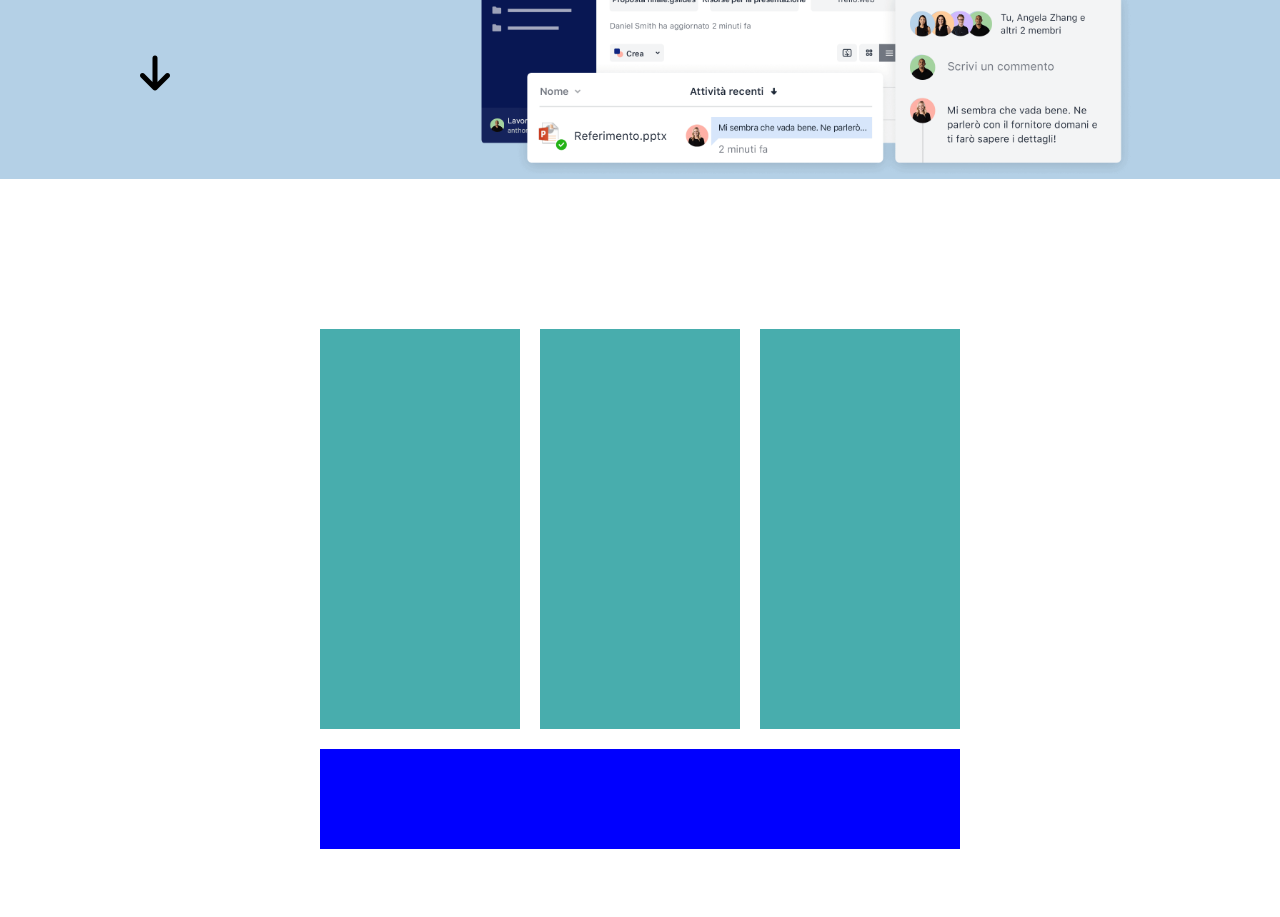
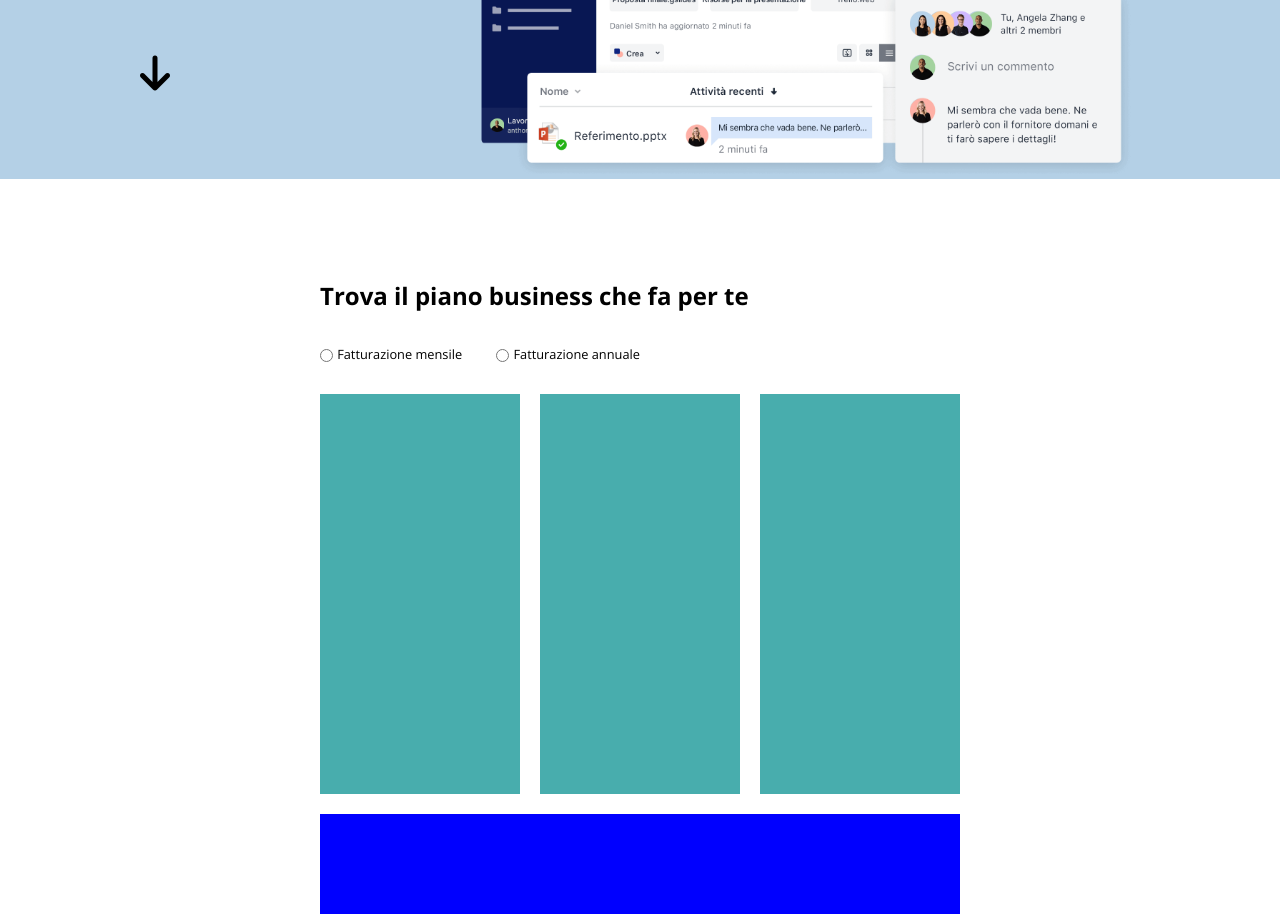
Before and after one commit to federicascognamiglio/htmlcss-dropbox, a plain HTML site: page index.html in a window 1280 px wide. Shown: the part 535-1452 px from the top of the page. Drawn offline with nearby package versions, Linux system fonts and the light colour scheme.

Commit message:
feat: plans section wip

```diff
--- a/css/style.css
+++ b/css/style.css
@@ -54,7 +54,7 @@ body {
 }
 
 .text-big {
-    font-size: 2rem;
+    font-size: 1.5rem;
 }
 
 .title {
@@ -198,20 +198,35 @@ body {
 
 .hero-section i {
     padding-top: 50px;
+    padding-bottom: 10px;
     font-size: 2.5rem;
 }
 
 /* Content */
 .plans-section {
-    padding-top: 150px;
+    padding-top: 100px;
 }
 
-.plans-section .container-small .row {
+.plans-section .row {
    align-items: stretch;
+   margin-top: 30px;
 }
 
 .wrap {
     flex-wrap: wrap;
+}
+
+.plans-section h2 {
+    margin-bottom: 30px;
+}
+
+#rb1,
+#rb2 {
+    vertical-align: middle;
+}
+
+.plans-section label {
+    padding-right: 30px;
 }
 
 /* FOOTER */
--- a/index.html
+++ b/index.html
@@ -89,6 +89,13 @@
         <div class="container-small">
             <!-- Subscription Plans Section -->
             <section class="plans-section">
+                <div>
+                    <h2 class="text-big">Trova il piano business che fa per te</h2>
+                    <input id="rb1" type="radio">
+                    <label for="rb1" class="text-small light">Fatturazione mensile</label>
+                    <input id="rb2" type="radio">
+                    <label for="rb2" class="text-small light">Fatturazione annuale</label>
+                </div>
                 <div class="row">
                     <div class="col"></div>
                     <div class="col"></div>
```
